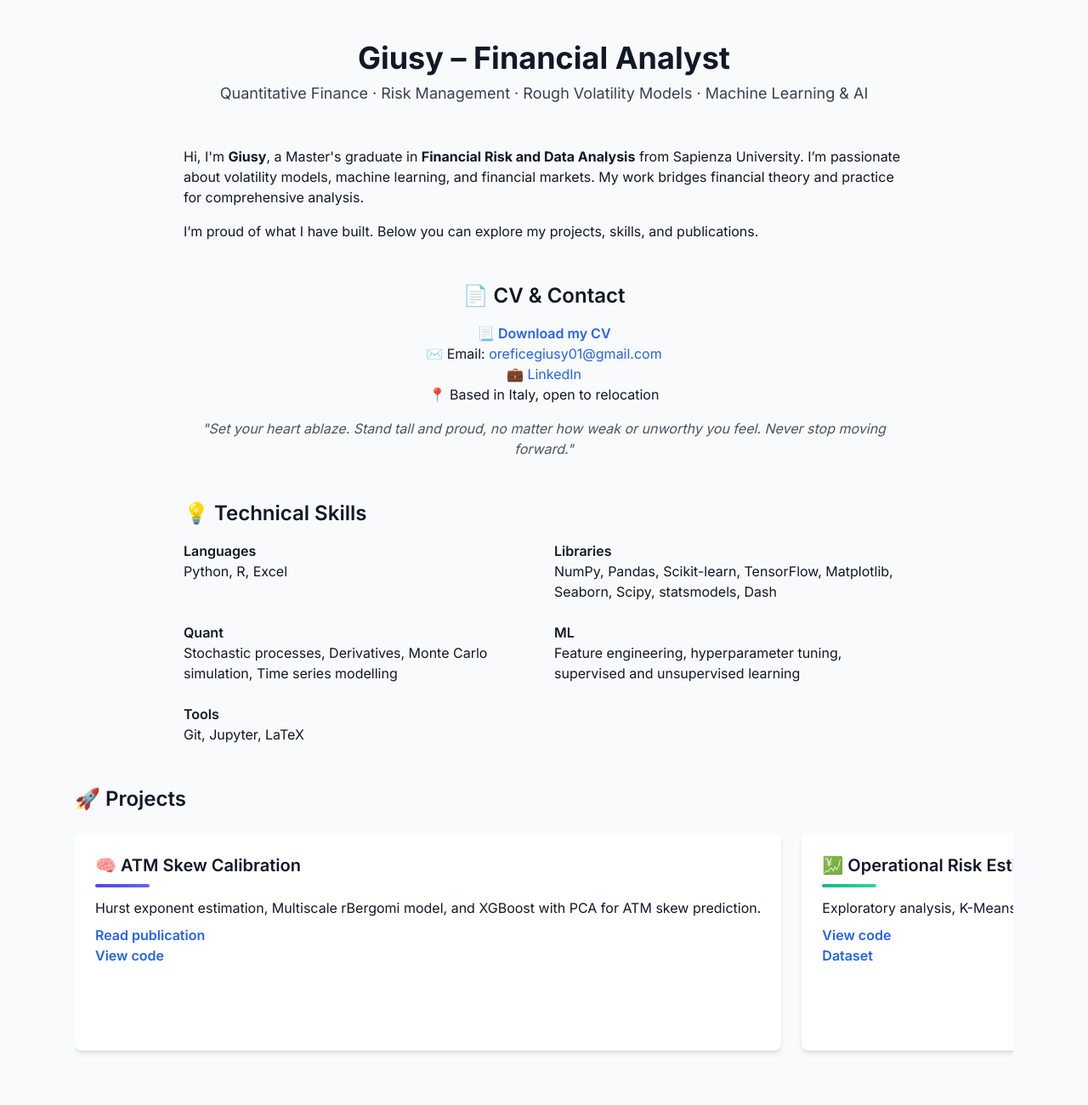
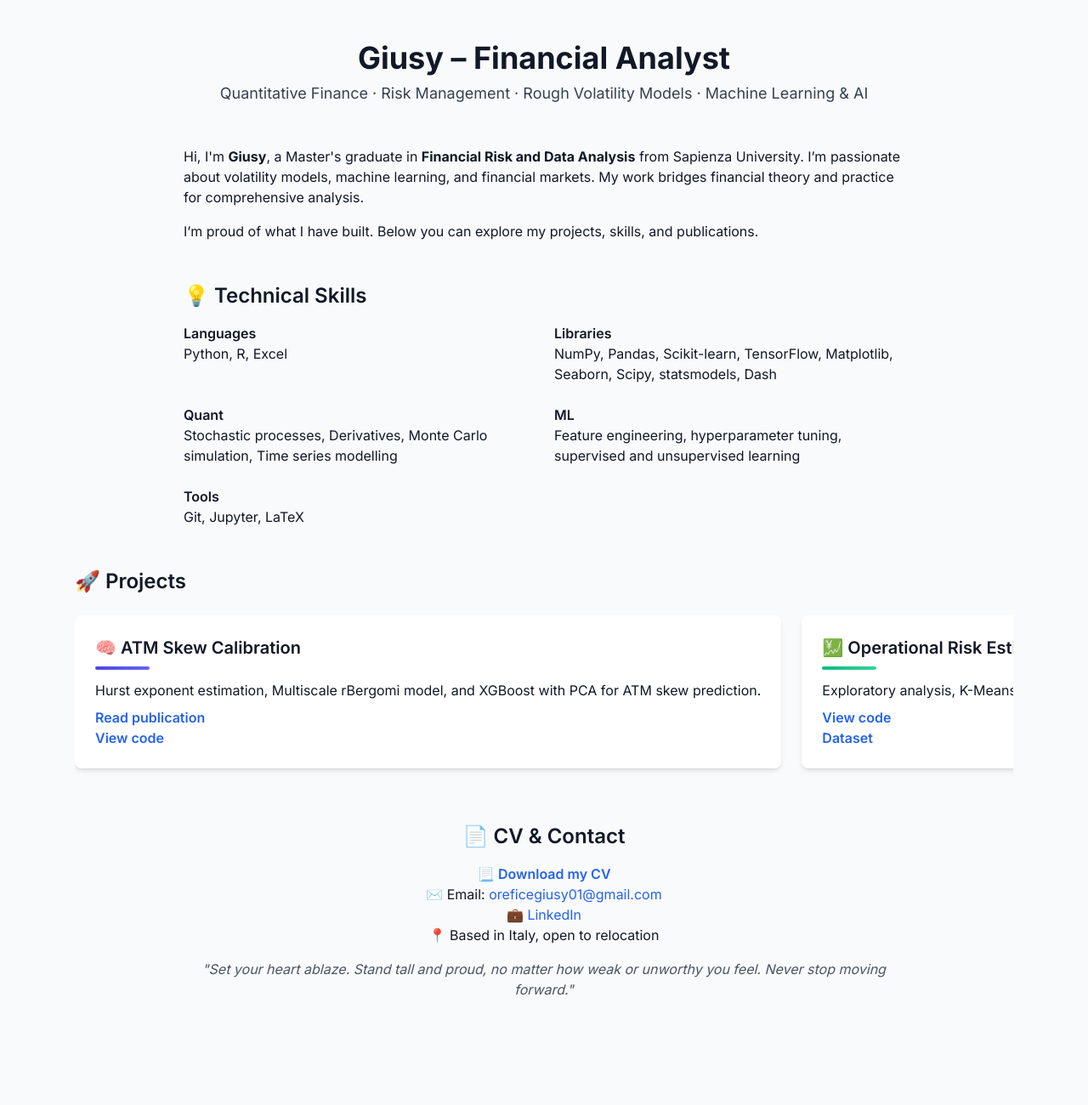
Before and after one commit to yukigiusy/My-researches, a Jekyll site: the page built from index.md, in a window 1280 px wide. Shown: the whole page at 85% size. Built offline with Jekyll 4.4.1, drawn with Linux system fonts in a browser that asks for light colours; nearby versions of some CDN libraries; after the commit the page ends 1224 px from its top, so only the background shows below that.

Commit message:
Update default.html

```diff
--- a/_layouts/default.html
+++ b/_layouts/default.html
@@ -42,16 +42,6 @@
     <p>I’m proud of what I have built. Below you can explore my projects, skills, and publications.</p>
   </section>
 
-  <!-- Contact Section -->
-  <section id="contact" class="max-w-4xl mx-auto px-6 mb-12 text-center">
-  <h2 class="text-2xl font-semibold mb-4">📄 CV & Contact</h2>
-  <p>📃 <a href="https://github.com/yukigiusy/yukigiusy/blob/main/Giuseppina_Orefice_CV_Analyst_Pro%20(5).pdf" class="text-blue-600 font-semibold hover:underline">Download my CV</a></p>
-  <p>✉️ Email: <a href="mailto:oreficegiusy01@gmail.com" class="text-blue-600 hover:underline">oreficegiusy01@gmail.com</a></p>
-  <p>💼 <a href="https://www.linkedin.com/me?trk=p_mwlite_profile_view-secondary_nav" class="text-blue-600 hover:underline">LinkedIn</a></p>
-  <p>📍 Based in Italy, open to relocation</p>
-  <blockquote class="mt-4 italic text-gray-600">"Set your heart ablaze. Stand tall and proud, no matter how weak or unworthy you feel. Never stop moving forward."</blockquote>
-</section>
-
 
   <!-- Technical Skills -->
   <section class="max-w-4xl mx-auto px-6 mb-12">
@@ -91,8 +81,8 @@
       <h3 class="text-xl font-semibold mb-2">🧠 ATM Skew Calibration</h3>
       <div class="h-1 w-16 mb-3 rounded" style="background: linear-gradient(to right, #4f46e5, #6366f1);"></div>
       <p class="mb-2">Hurst exponent estimation, Multiscale rBergomi model, and XGBoost with PCA for ATM skew prediction.</p>
-        <a href="https://papers.ssrn.com/sol3/papers.cfm?abstract_id=5369191" target="_blank" class="text-blue-600 font-semibold hover:underline">Read publication</a><br>
-        <a href="https://github.com/yukigiusy/My-researches/blob/main/Thesis.ipynb" target="_blank" class="text-blue-600 font-semibold hover:underline">View code</a>
+      <a href="#" class="text-blue-600 font-semibold hover:underline">Read publication</a><br>
+      <a href="#" class="text-blue-600 font-semibold hover:underline">View code</a>
     </div>
 
     <!-- Operational Risk -->
@@ -100,8 +90,8 @@
       <h3 class="text-xl font-semibold mb-2">💹 Operational Risk Estimation</h3>
       <div class="h-1 w-16 mb-3 rounded" style="background: linear-gradient(to right, #10b981, #34d399);"></div>
       <p class="mb-2">Exploratory analysis, K-Means clustering, and EM mixtures. Computed VaR, ES, and tail metrics.</p>
-        <a href="https://github.com/yukigiusy/My-researches/blob/main/Operational_risk_estimation.ipynb" target="_blank" class="text-blue-600 font-semibold hover:underline">View code</a><br>
-        <a href="https://github.com/yukigiusy/My-researches/blob/main/operational_risk_full.csv" target="_blank" class="text-blue-600 font-semibold hover:underline">Dataset</a>
+      <a href="#" class="text-blue-600 font-semibold hover:underline">View code</a><br>
+      <a href="#" class="text-blue-600 font-semibold hover:underline">Dataset</a>
     </div>
 
     <!-- Portfolio Dashboard -->
@@ -109,8 +99,8 @@
       <h3 class="text-xl font-semibold mb-2">📊 Portfolio Dashboard – VAR & ES</h3>
       <div class="h-1 w-16 mb-3 rounded" style="background: linear-gradient(to right, #8b5cf6, #a78bfa);"></div>
       <p class="mb-2">Interactive dashboard for calculating VAR & ES on TSLA, AAPL, XOM, and KO.</p>
-        <a href="https://github.com/yukigiusy/Dashboards/blob/main/VAR_and_ES_dashboard%20(1).ipynb" target="_blank" class="text-blue-600 font-semibold hover:underline">View code</a><br>
-        <a href="https://518279d1c2d8.ngrok-free.app/" target="_blank" class="text-blue-600 font-semibold hover:underline">Use dashboard</a>
+      <a href="#" class="text-blue-600 font-semibold hover:underline">View code</a><br>
+      <a href="#" class="text-blue-600 font-semibold hover:underline">Use dashboard</a>
     </div>
 
     <!-- Local Volatility -->
@@ -118,47 +108,15 @@
       <h3 class="text-xl font-semibold mb-2">📉 Local Volatility Model</h3>
       <div class="h-1 w-16 mb-3 rounded" style="background: linear-gradient(to right, #f59e0b, #fcd34d);"></div>
       <p class="mb-2">Calibration of implied volatility smile using Local Volatility framework.</p>
-        <a href="https://github.com/yukigiusy/My-researches/blob/main/Local_volatility.ipynb" target="_blank" class="text-blue-600 font-semibold hover:underline">View project</a>
-      </div>
-
-      <!-- Heston -->
-      <div class="bg-white rounded-lg shadow-md p-6 min-w-[280px] hover:shadow-xl transition duration-300 flex-shrink-0">
-        <h3 class="text-xl font-semibold mb-2">📉 Heston Stochastic Volatility Model</h3>
-        <div class="h-1 w-16 mb-3 rounded" style="background: linear-gradient(to right, #ef4444, #f87171);"></div>
-        <p class="mb-2">Calibration of volatility smile under the Heston model.</p>
-        <a href="https://github.com/yukigiusy/My-researches/blob/main/Stochastic_volatility%20(1).ipynb" target="_blank" class="text-blue-600 font-semibold hover:underline">View project</a>
-      </div>
-
-      <!-- BSM -->
-      <div class="bg-white rounded-lg shadow-md p-6 min-w-[280px] hover:shadow-xl transition duration-300 flex-shrink-0">
-        <h3 class="text-xl font-semibold mb-2">📊 Black–Scholes–Merton</h3>
-        <div class="h-1 w-16 mb-3 rounded" style="background: linear-gradient(to right, #6366f1, #a5b4fc);"></div>
-        <p class="mb-2">Exploration of Brownian motion, Ito’s Lemma, option pricing, and volatility smile.</p>
-        <a href="https://github.com/yukigiusy/My-researches/blob/main/BSM_diving_into_Brownian_motion%2C_Ito's_lemma_and_stock_prices.ipynb" target="_blank" class="text-blue-600 font-semibold hover:underline">View project</a>
-      </div>
-
-      <!-- Momentum Trading -->
-      <div class="bg-white rounded-lg shadow-md p-6 min-w-[280px] hover:shadow-xl transition duration-300 flex-shrink-0">
-        <h3 class="text-xl font-semibold mb-2">🌸 Momentum Trading Strategy</h3>
-        <div class="h-1 w-16 mb-3 rounded" style="background: linear-gradient(to right, #ec4899, #f9a8d4);"></div>
-        <p class="mb-2">EMA & RSI trading signals on NextEra Energy and Shell.</p>
-        <a href="https://github.com/yukigiusy/My-researches/blob/main/Momentum_energy_markets.ipynb" target="_blank" class="text-blue-600 font-semibold hover:underline">View project</a>
-      </div>
-
-      <!-- VIX -->
-      <div class="bg-white rounded-lg shadow-md p-6 min-w-[280px] hover:shadow-xl transition duration-300 flex-shrink-0">
-        <h3 class="text-xl font-semibold mb-2">📊 VIX Calculation</h3>
-        <div class="h-1 w-16 mb-3 rounded" style="background: linear-gradient(to right, #14b8a6, #2dd4bf);"></div>
-        <p class="mb-2">Implementation of forward VIX calculation from CBOE paper.</p>
-        <a href="https://github.com/yukigiusy/My-researches/blob/main/modelling_vix.ipynb" target="_blank" class="text-blue-600 font-semibold hover:underline">View project</a>
+      <a href="#" class="text-blue-600 font-semibold hover:underline">View project</a>
     </div>
 
     <!-- VAR & ES -->
     <div class="bg-white rounded-lg shadow-md p-6 min-w-[280px] hover:shadow-xl transition duration-300 flex-shrink-0">
       <h3 class="text-xl font-semibold mb-2">📊 Value-at-Risk & Expected Shortfall</h3>
-        <div class="h-1 w-16 mb-3 rounded" style="background: linear-gradient(to right, #4b5563, #9ca3af);</div>
+      <div class="h-1 w-16 mb-3 rounded" style="background: linear-gradient(to right, #4b5563, #9ca3af);"></div>
       <p class="mb-2">Risk metrics analysis on TSLA stock. Adaptable to any dataset.</p>
-        <a href="https://github.com/yukigiusy/My-researches/blob/main/VAR_%20(1).ipynb" target="_blank" class="text-blue-600 font-semibold hover:underline">View project</a>
+      <a href="#" class="text-blue-600 font-semibold hover:underline">View project</a>
     </div>
 
     <!-- Upside & Downside Beta -->
@@ -166,9 +124,18 @@
       <h3 class="text-xl font-semibold mb-2">🧪 Upside & Downside Beta</h3>
       <div class="h-1 w-16 mb-3 rounded" style="background: linear-gradient(to right, #f97316, #fb923c);"></div>
       <p class="mb-2">Portfolio analysis using conditional betas, discussing pros/cons and limitations.</p>
-        <a href="https://github.com/yukigiusy/University-projects/blob/main/Upside_and_downside_beta.ipynb" target="_blank" class="text-blue-600 font-semibold hover:underline">View project</a>
+      <a href="#" class="text-blue-600 font-semibold hover:underline">View project</a>
+    </div>
 
+  </div> <!-- End horizontal scroll -->
+</section>
 
-      <!-- Add more projects here in the same format if needed -->
-
-      </div>
+<!-- Contact Section -->
+<section id="contact" class="max-w-4xl mx-auto px-6 mb-12 text-center">
+  <h2 class="text-2xl font-semibold mb-4">📄 CV & Contact</h2>
+  <p>📃 <a href="#" class="text-blue-600 font-semibold hover:underline">Download my CV</a></p>
+  <p>✉️ Email: <a href="mailto:oreficegiusy01@gmail.com" class="text-blue-600 hover:underline">oreficegiusy01@gmail.com</a></p>
+  <p>💼 <a href="#" class="text-blue-600 hover:underline">LinkedIn</a></p>
+  <p>📍 Based in Italy, open to relocation</p>
+  <blockquote class="mt-4 italic text-gray-600">"Set your heart ablaze. Stand tall and proud, no matter how weak or unworthy you feel. Never stop moving forward."</blockquote>
+</section>
```
Lines whose indentation alone changed are shown as unchanged.
